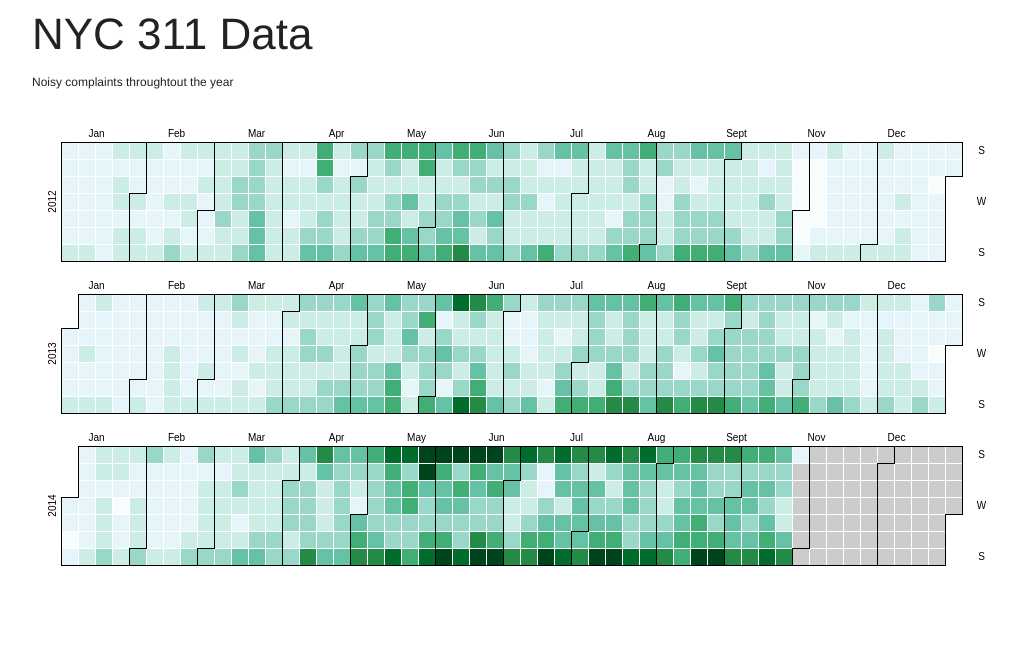
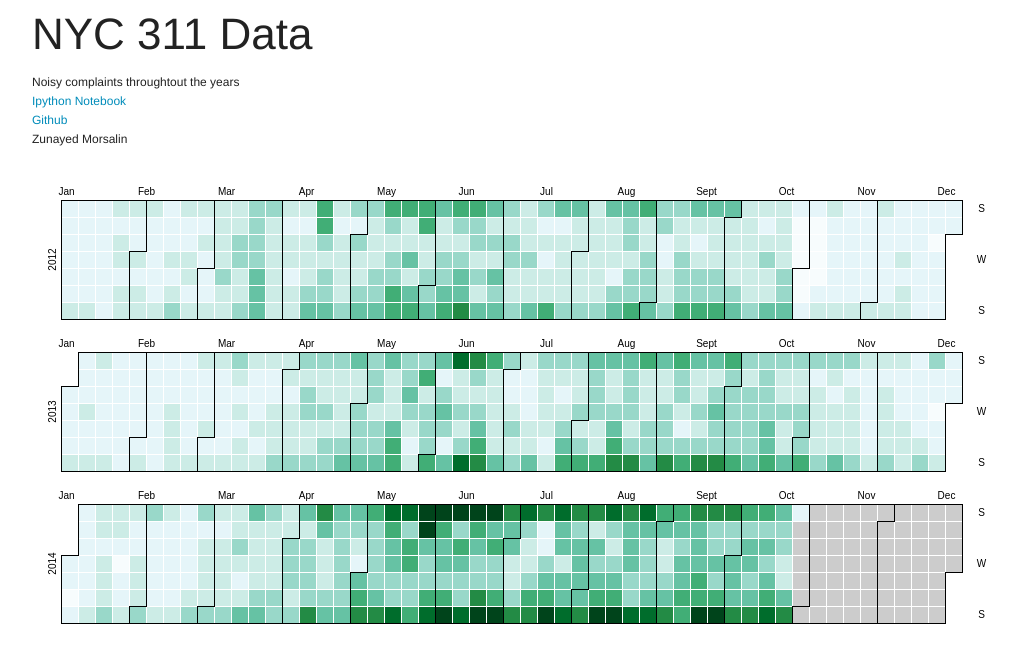
Before and after one commit to zunayed/noisyNYC, a Flask app: page /time in a window 1280 px wide. Shown: the top 663 px of the page, without its empty margins (123-1140 px from the left). Run offline with Flask 2, Linux system fonts and the light colour scheme; some libraries are stand-ins or nearby versions.

Commit message:
fixed month labels

```diff
--- a/static/year_view.js
+++ b/static/year_view.js
@@ -35,12 +35,12 @@ var dayLabel = svg.selectAll(".dayLebl")
       .attr("x", 920)
       .style("text-anchor", "middle")
 
-times = ['Jan', 'Feb', 'Mar', 'Apr', 'May', 'Jun', 'Jul', 'Aug', 'Sept', 'Nov', 'Dec']
+times = ['Jan', 'Feb', 'Mar', 'Apr', 'May', 'Jun', 'Jul', 'Aug', 'Sept','Oct', 'Nov', 'Dec']
 var timeLabels = svg.selectAll(".timeLabel")
     .data(times)
     .enter().append("text")
       .text(function(d) { return d; })
-      .attr("x", function(d, i) { return i * (width / 12) + 35; })
+      .attr("x", function(d, i) { return i * (width / 12) + 5; })
       .attr("y", -5)
       .style("text-anchor", "middle")
       // .attr("transform", "translate(" + gridSize / 2 + ", -6)")
--- a/templates/time.html
+++ b/templates/time.html
@@ -86,7 +86,15 @@ body {
   <div class="large-12 columns">
     <div>
         <h1> NYC 311 Data</h1>
-        <p class="mapSubtext2">Noisy complaints throughtout the year</p>
+        <p class="mapSubtext2">
+            Noisy complaints throughtout the years
+            <br/>
+            <a href="http://nbviewer.ipython.org/github/zunayed/noisyNYC/blob/master/data_analysis/311_data.ipynb">Ipython Notebook</a>
+            <br/>
+            <a href="https://github.com/zunayed/noisyNYC">Github</a>
+            <br/>
+            Zunayed Morsalin
+        </p>
     </div>
   </div>
 </div>
```
